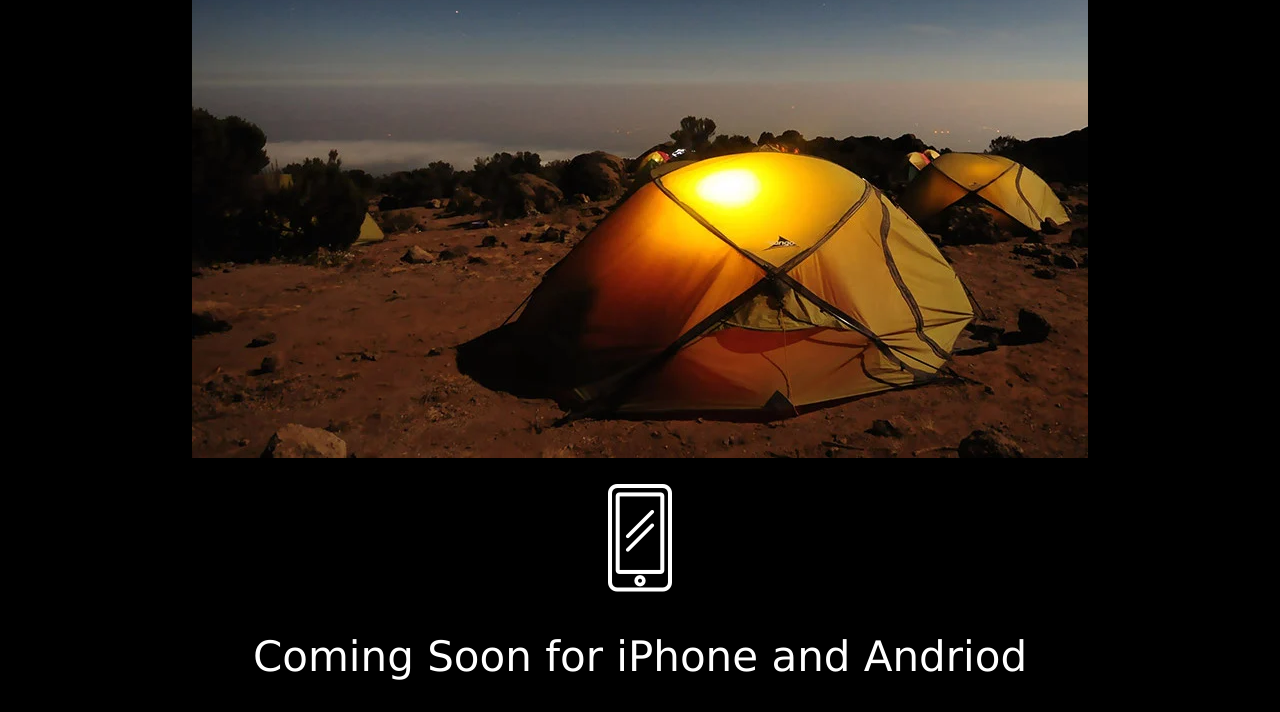
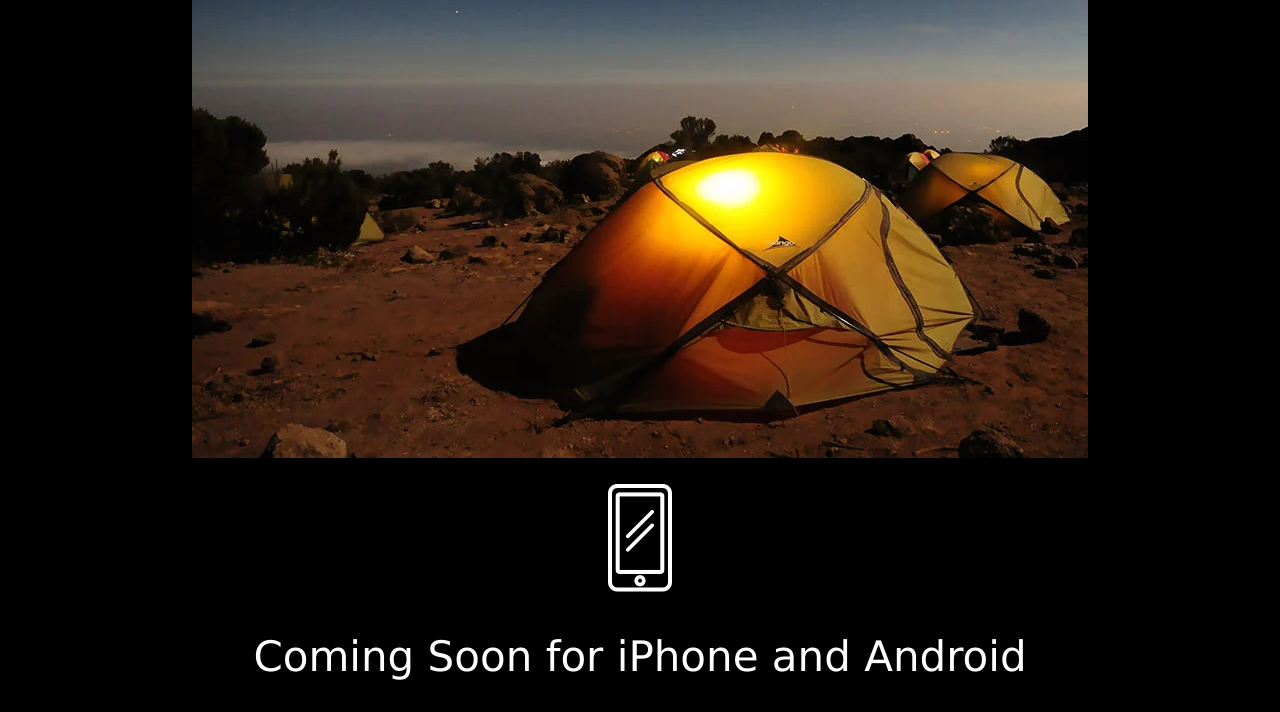
Before and after one commit to ChrisDeCleene/excursion, a plain HTML site: page index.html in a window 1280 px wide. Shown: the part 553-1265 px from the top of the page. Drawn offline with Linux system fonts and the light colour scheme.

Commit message:
Correct spelling of 'Android' in index.html

```diff
--- a/index.html
+++ b/index.html
@@ -16,7 +16,7 @@
   <p>Excursion remembers places you like, and recommends new points of interest around you.</p>
   <p><img src="resources/images/camp.jpg" alt="tents on a campsite during sunset"></p>
   <p><img src="resources/images/phone.jpg" alt="phone outline"></p>
-  <h2>Coming Soon for iPhone and Andriod</h2>
+  <h2>Coming Soon for iPhone and Android</h2>
   <a href="">Download Excursion (Coming soon!)</a>
   <footer>
     <p>© Excursion</p>
```
